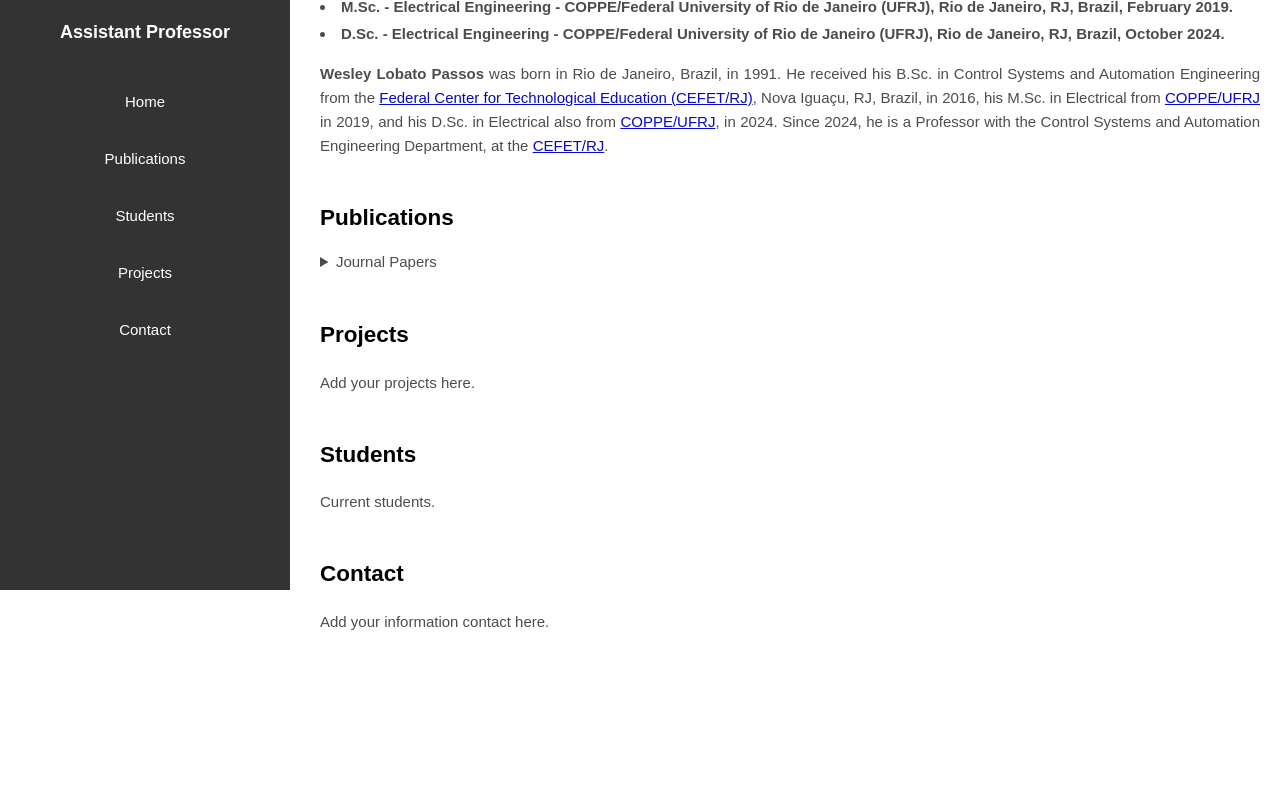
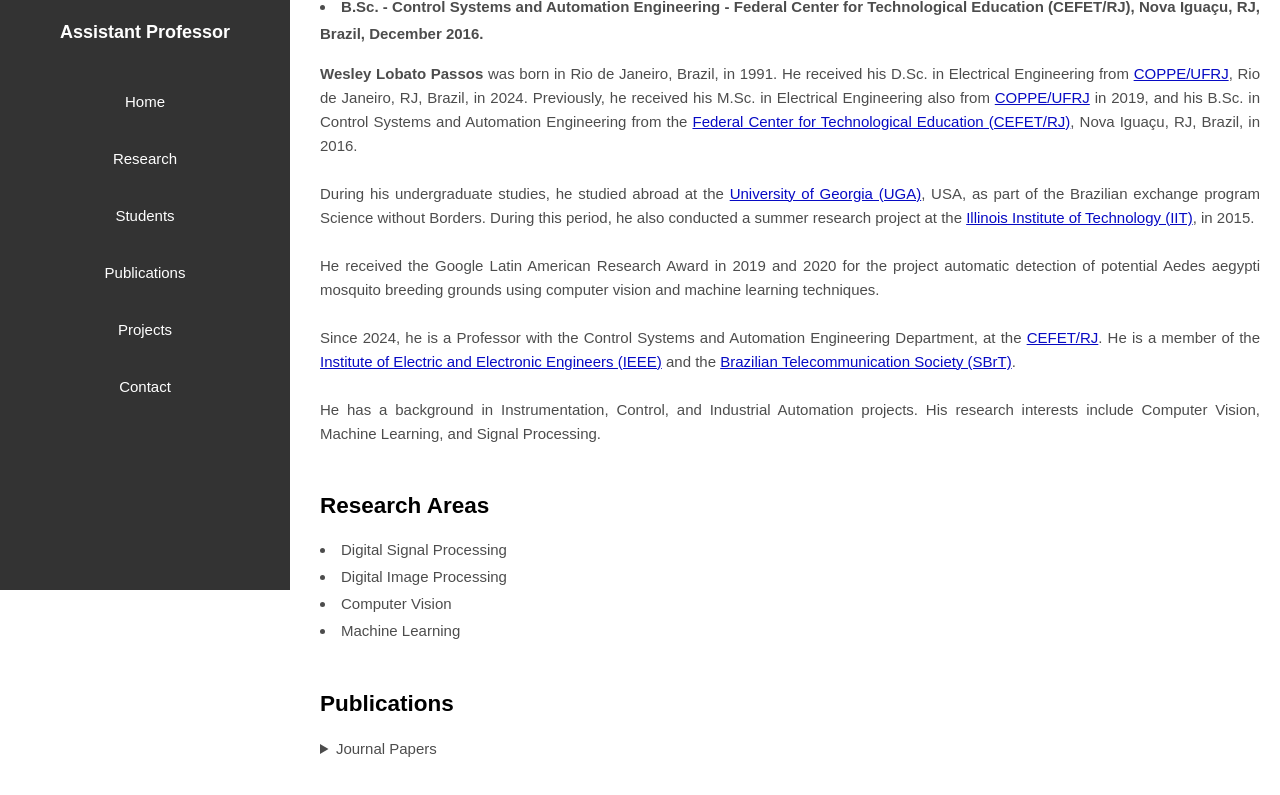
Before and after one commit to wesleylp/wesleylp.github.io, a plain HTML site: page index.html in a window 1280 px wide. Shown: the part 250-1045 px from the top of the page. Before the commit the page ends 944 px from the top, so only its background shows below. Drawn offline with Linux system fonts and the light colour scheme.

Commit message:
update bio and research areas

```diff
--- a/index.html
+++ b/index.html
@@ -18,8 +18,9 @@
             <nav>
                 <ul>
                     <li><a href="#home">Home</a></li>
+                    <li><a href="#research">Research</a></li>
+                    <li><a href="#students">Students</a></li>
                     <li><a href="#publications">Publications</a></li>
-                    <li><a href="#students">Students</a></li>
                     <li><a href="#projects">Projects</a></li>
                     <li><a href="#contact">Contact</a></li>
                 </ul>
@@ -38,9 +39,9 @@
                 <a>Department of Control Systems and Automation Engineering
                     (COENCA) </a></p>
                 <li align="justify"><b>
-                    B.Sc. - Control Systems and Automation Engineering -
-                    Federal Center for Technological Education (CEFET/RJ),
-                    Nova Iguaçu, RJ, Brazil, December 2016.
+                    D.Sc. - Electrical Engineering -
+                    COPPE/Federal University of Rio de Janeiro (UFRJ),
+                    Rio de Janeiro, RJ, Brazil, October 2024.
                 </b></li>
                 <li align="justify"><b>
                     M.Sc. - Electrical Engineering -
@@ -48,32 +49,74 @@
                     Rio de Janeiro, RJ, Brazil, February 2019.
                 </b></li>
                 <li align="justify"><b>
-                    D.Sc. - Electrical Engineering -
-                    COPPE/Federal University of Rio de Janeiro (UFRJ),
-                    Rio de Janeiro, RJ, Brazil, October 2024.
+                    B.Sc. - Control Systems and Automation Engineering -
+                    Federal Center for Technological Education (CEFET/RJ),
+                    Nova Iguaçu, RJ, Brazil, December 2016.
                 </b></li>
                 <p align="justify">
                     <strong>Wesley Lobato Passos</strong>
                     was born in Rio de Janeiro, Brazil, in 1991.
-                    He received his B.Sc. in Control Systems and
-                    Automation Engineering from the
+                    He received his D.Sc. in Electrical Engineering from
+                    <a href="http://www.coppe.ufrj.br"
+                    target="_blank">COPPE/UFRJ</a>, Rio de Janeiro, RJ, Brazil,
+                    in 2024.
+                    Previously, he received his M.Sc. in Electrical Engineering
+                    also from <a href="http://www.coppe.ufrj.br"
+                    target="_blank">COPPE/UFRJ</a> in 2019,
+                    and his B.Sc. in Control Systems and Automation Engineering
+                    from the
                     <a href="https://www.cefet-rj.br/index.php/english-version"
                     target="_blank">
                     Federal Center for Technological Education (CEFET/RJ)</a>,
-                    Nova Iguaçu, RJ, Brazil, in 2016,
-                    his M.Sc. in Electrical from
-                    <a href="http://www.coppe.ufrj.br"
-                    target="_blank">COPPE/UFRJ</a> in 2019,
-                    and his D.Sc. in Electrical also from
-                    <a href="http://www.coppe.ufrj.br"
-                    target="_blank">COPPE/UFRJ</a>, in 2024.
+                    Nova Iguaçu, RJ, Brazil, in 2016.<br><br>
+
+                    During his undergraduate studies, he studied abroad at the
+                    <a href="https://www.uga.edu"
+                    target="_blank">
+                    University of Georgia (UGA)</a>, USA, as part of the
+                    Brazilian exchange program Science without Borders.
+                    During this period, he also conducted a summer research
+                    project at the
+                    <a href="https://www.iit.edu"
+                    target="_blank">
+                    Illinois Institute of Technology (IIT)</a>,
+                    in 2015. <br><br>
+
+                    He received the Google Latin American Research Award in 2019
+                    and 2020 for the project automatic detection of potential
+                    Aedes aegypti mosquito breeding grounds using computer
+                    vision and machine learning techniques.<br><br>
+
                     Since 2024, he is a Professor with the
                     Control Systems and Automation Engineering Department,
                     at the
                     <a href="https://www.cefet-rj.br/index.php/english-version"
                     target="_blank">
                     CEFET/RJ</a>.
+                    He is a member of the
+                    <a href="https://www.ieee.org"
+                    target="_blank">
+                    Institute of Electric and Electronic
+                    Engineers (IEEE)</a> and
+                    the
+                    <a href="https://www.sbrt.org.br"
+                    target="_blank">
+                    Brazilian Telecommunication Society (SBrT)</a>. <br><br>
+
+                    He has a background in Instrumentation, Control, and
+                    Industrial Automation projects.
+                    His research interests include Computer Vision,
+                    Machine Learning, and Signal Processing.
+
                 </p>
+            </section>
+
+            <section id="research">
+                <h2>Research Areas</h2>
+                <li>Digital Signal Processing</li>
+                <li>Digital Image Processing</li>
+                <li>Computer Vision</li>
+                <li>Machine Learning</li>
             </section>
 
             <section id="publications">
```
